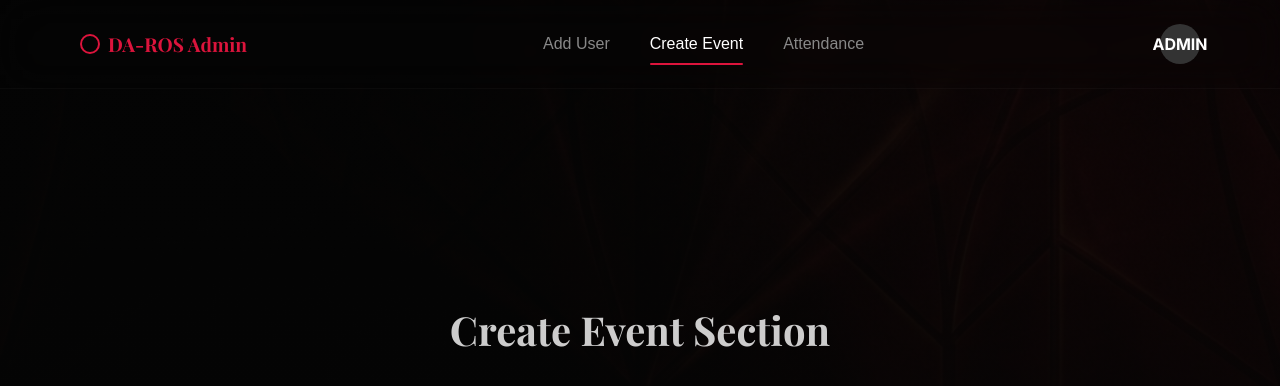
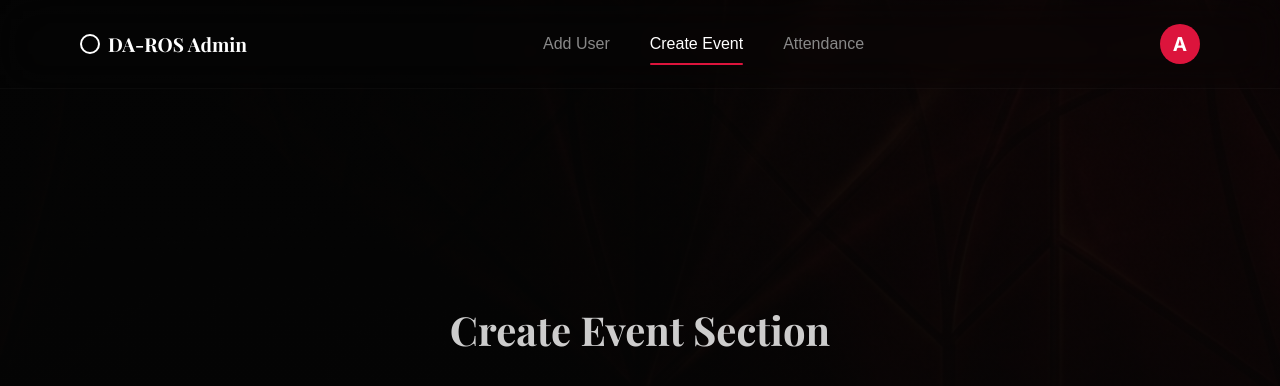
Before and after one commit to manojkumar2006-web/DA_ROS, a Next.js app: page /admin in a window 1280 px wide. Shown: the top 386 px of the page. Built offline with nearby package versions, Linux system fonts and the light colour scheme; a web font is replaced by a local one.

Commit message:
style: fix admin logo, profile circle, and add smooth transition animation

```diff
--- a/src/app/admin/page.module.css
+++ b/src/app/admin/page.module.css
@@ -29,7 +29,7 @@
 .logoIcon {
   width: 20px;
   height: 20px;
-  border: 2px solid var(--crimson);
+  border: 2px solid #fff;
   border-radius: 50%;
 }
 
@@ -37,7 +37,7 @@
   font-family: var(--font-playfair), serif;
   font-size: 1.2rem;
   font-weight: 700;
-  color: var(--crimson);
+  color: #fff;
 }
 
 .navTabs {
@@ -85,14 +85,24 @@
 .profileCircle {
   width: 40px;
   height: 40px;
-  background: #333;
+  background: var(--crimson);
   border-radius: 50%;
   display: flex;
   align-items: center;
   justify-content: center;
   font-weight: 700;
-  font-size: 1rem;
+  font-size: 1.2rem;
   color: #fff;
+}
+
+/* Animations */
+@keyframes fadeIn {
+  from { opacity: 0; transform: translateY(10px); }
+  to { opacity: 1; transform: translateY(0); }
+}
+
+.sectionContent {
+  animation: fadeIn 0.4s ease forwards;
 }
 
 /* Main Content */
--- a/src/app/admin/page.tsx
+++ b/src/app/admin/page.tsx
@@ -37,22 +37,28 @@ export default function AdminDashboard() {
         </div>
 
         <div className={styles.profileArea}>
-          <div className={styles.profileCircle}>ADMIN</div>
+          <div className={styles.profileCircle}>A</div>
         </div>
       </nav>
 
       {/* Main Content Area */}
       <main className={styles.mainContent}>
         {activeTab === 'addUser' && (
-          <h1 className={styles.placeholderText}>Add User Section</h1>
+          <div className={styles.sectionContent} key="addUser">
+            <h1 className={styles.placeholderText}>Add User Section</h1>
+          </div>
         )}
 
         {activeTab === 'createEvent' && (
-          <h1 className={styles.placeholderText}>Create Event Section</h1>
+          <div className={styles.sectionContent} key="createEvent">
+            <h1 className={styles.placeholderText}>Create Event Section</h1>
+          </div>
         )}
 
         {activeTab === 'attendance' && (
-          <h1 className={styles.placeholderText}>Attendance Section</h1>
+          <div className={styles.sectionContent} key="attendance">
+            <h1 className={styles.placeholderText}>Attendance Section</h1>
+          </div>
         )}
       </main>
     </div>
```
